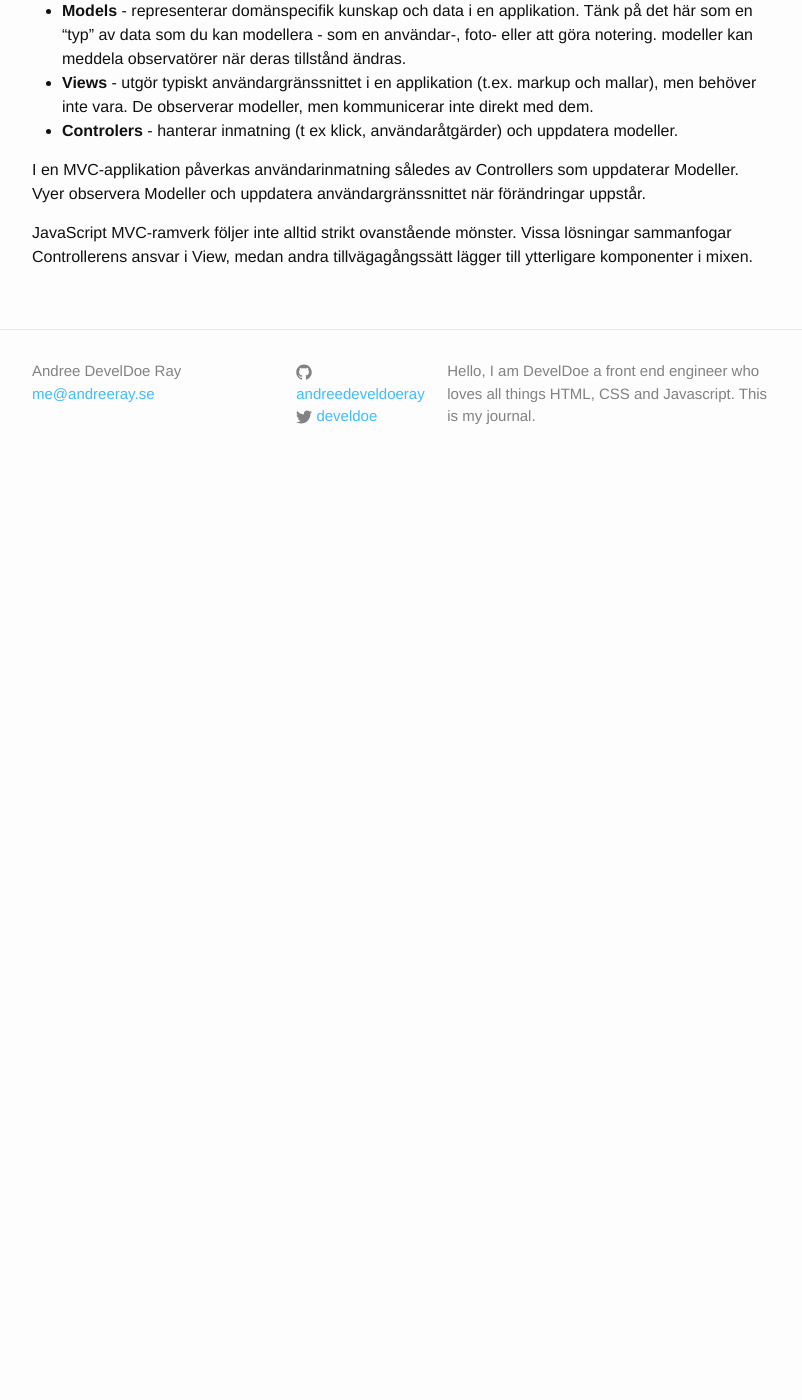
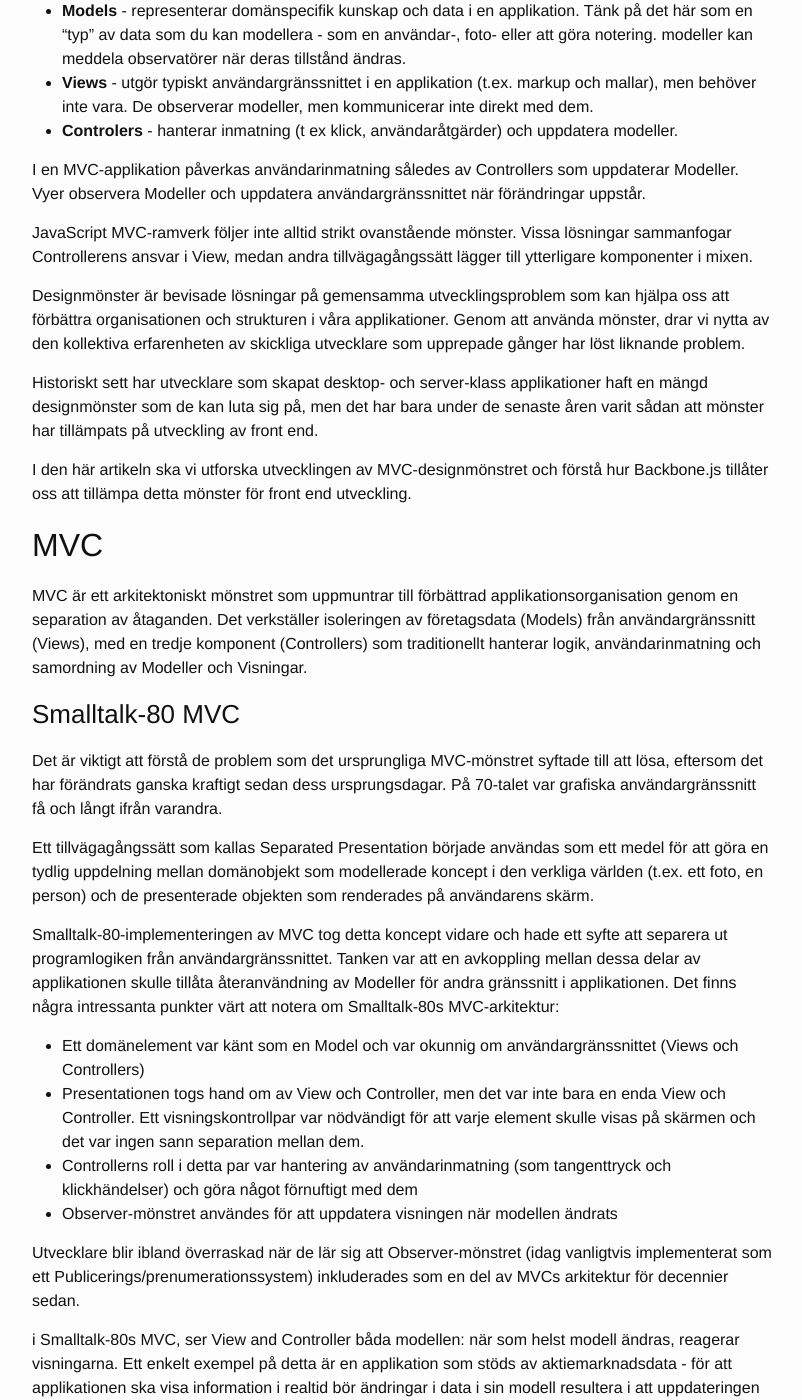
Before and after one commit to develdoe/develdoe.github.io, a Jekyll site: the page built from _posts/2017-10-23-mvc-model-view-controller.md, in a window 1280 px wide and 1400 px high, scrolled down 270 px. Shown: the whole window, without its empty margins (238-1040 px from the left). Built offline with Jekyll 4.4.1, drawn with Linux system fonts in a browser that asks for light colours; before the commit the page ends 900 px from its top, so only the background shows below that; some of the changed text lies outside the part shown.

Commit message:
Update 2017-10-23-mvc-model-view-controller.md

```diff
--- a/_posts/2017-10-23-mvc-model-view-controller.md
+++ b/_posts/2017-10-23-mvc-model-view-controller.md
@@ -12,3 +12,48 @@ Ett antal moderna JavaScript-ramverk ger utvecklare en enkel väg att organisera
 I en MVC-applikation påverkas användarinmatning således av Controllers som uppdaterar Modeller. Vyer observera Modeller och uppdatera användargränssnittet när förändringar uppstår.
 
 JavaScript MVC-ramverk följer inte alltid strikt ovanstående mönster. Vissa lösningar sammanfogar Controllerens ansvar i View, medan andra tillvägagångssätt lägger till ytterligare komponenter i mixen.
+
+Designmönster är bevisade lösningar på gemensamma utvecklingsproblem som kan hjälpa oss att förbättra organisationen och strukturen i våra applikationer. Genom att använda mönster, drar vi nytta av den kollektiva erfarenheten av skickliga utvecklare som upprepade gånger har löst liknande problem.
+
+Historiskt sett har utvecklare som skapat desktop- och server-klass applikationer haft en mängd designmönster som de kan luta sig på, men det har bara under de senaste åren varit sådan att mönster har tillämpats på utveckling av front end.
+
+I den här artikeln ska vi utforska utvecklingen av MVC-designmönstret och förstå hur Backbone.js tillåter oss att tillämpa detta mönster för front end utveckling.
+
+## MVC
+
+MVC är ett arkitektoniskt mönstret som uppmuntrar till förbättrad applikationsorganisation genom en separation av åtaganden. Det verkställer isoleringen av företagsdata (Models) från användargränssnitt (Views), med en tredje komponent (Controllers) som traditionellt hanterar logik, användarinmatning och samordning av Modeller och Visningar.
+
+### Smalltalk-80 MVC
+
+Det är viktigt att förstå de problem som det ursprungliga MVC-mönstret syftade till att lösa, eftersom det har förändrats ganska kraftigt sedan dess ursprungsdagar. På 70-talet var grafiska användargränssnitt få och långt ifrån varandra.
+
+Ett tillvägagångssätt som kallas Separated Presentation började användas som ett medel för att göra en tydlig uppdelning mellan domänobjekt som modellerade koncept i den verkliga världen (t.ex. ett foto, en person) och de presenterade objekten som renderades på användarens skärm.
+
+Smalltalk-80-implementeringen av MVC tog detta koncept vidare och hade ett syfte att separera ut programlogiken från användargränssnittet. Tanken var att en avkoppling mellan dessa delar av applikationen skulle tillåta återanvändning av Modeller för andra gränssnitt i applikationen. Det finns några intressanta punkter värt att notera om Smalltalk-80s MVC-arkitektur:
+
+* Ett domänelement var känt som en Model och var okunnig om användargränssnittet (Views och Controllers)
+* Presentationen togs hand om av View och Controller, men det var inte bara en enda View och Controller. Ett visningskontrollpar var nödvändigt för att varje element skulle visas på skärmen och det var ingen sann separation mellan dem.
+* Controllerns roll i detta par var hantering av användarinmatning (som tangenttryck och klickhändelser) och göra något förnuftigt med dem
+* Observer-mönstret användes för att uppdatera visningen när modellen ändrats
+
+Utvecklare blir ibland överraskad när de lär sig att Observer-mönstret (idag vanligtvis implementerat som ett Publicerings/prenumerationssystem) inkluderades som en del av MVCs arkitektur för decennier sedan.
+
+i Smalltalk-80s MVC, ser View and Controller båda modellen: när som helst modell ändras, reagerar visningarna. Ett enkelt exempel på detta är en applikation som stöds av aktiemarknadsdata - för att applikationen ska visa information i realtid bör ändringar i data i sin modell resultera i att uppdateringen uppdateras direkt.
+
+### MVC Applied To The Web
+
+Webben är beroende av HTTP-protokollet, vilket är statlöst. Det betyder att det inte finns en ständigt öppen anslutning mellan webbläsaren och servern. varje förfrågan instanserar en ny kommunikationskanal mellan de två.
+
+När förfrågningsinitiatorn (t.ex. en webbläsare) får ett svar är anslutningen stängd. Detta faktum skapar ett helt annat sammanhang jämfört med ett av de operativsystem som många av de ursprungliga MVC-idéerna utvecklades. MVC-implementeringen måste anpassasig till webbkontexten.
+
+Ett exempel på en serverns webbapplikationsramverk som försöker tillämpa MVC på webbkontexten är Ruby On Rails.
+
+![RoR](https://addyosmani.com/backbone-fundamentals/img/rails_mvc.png)
+
+Kärnpunkten är de tre MVC-komponenterna vi förväntar oss - modell-, vy- och kontrollörarkitekturen. I Rails:
+
+* Modeller representerar data i en applikation och används vanligtvis för att hantera regler för att interagera med en viss databastabell. Du har vanligtvis ett bord som motsvarar en modell med mycket av din ansökans affärslogik som lever i dessa modeller.
+* Vyer representerar ditt användargränssnitt, ofta i form av HTML som skickas ner till webbläsaren. De används för att presentera applikationsdata till allt som gör begäran från din applikation.
+* Controllers erbjuder limet mellan modeller och visningar. Deras ansvar är att bearbeta förfrågningar från webbläsaren, fråga dina modeller om data och ge sedan erbjuda denna datan till vyer så att de kan presenteras för webbläsaren.
+
+Även om det finns en tydlig separation av intresse som är MVC-liknande i Rails, använder det faktiskt ett annat mönster som heter Model2. En orsak till detta är att Rails inte meddelar vyer från modellen eller controllers, det passar bara modelldata direkt till vyn.
```
